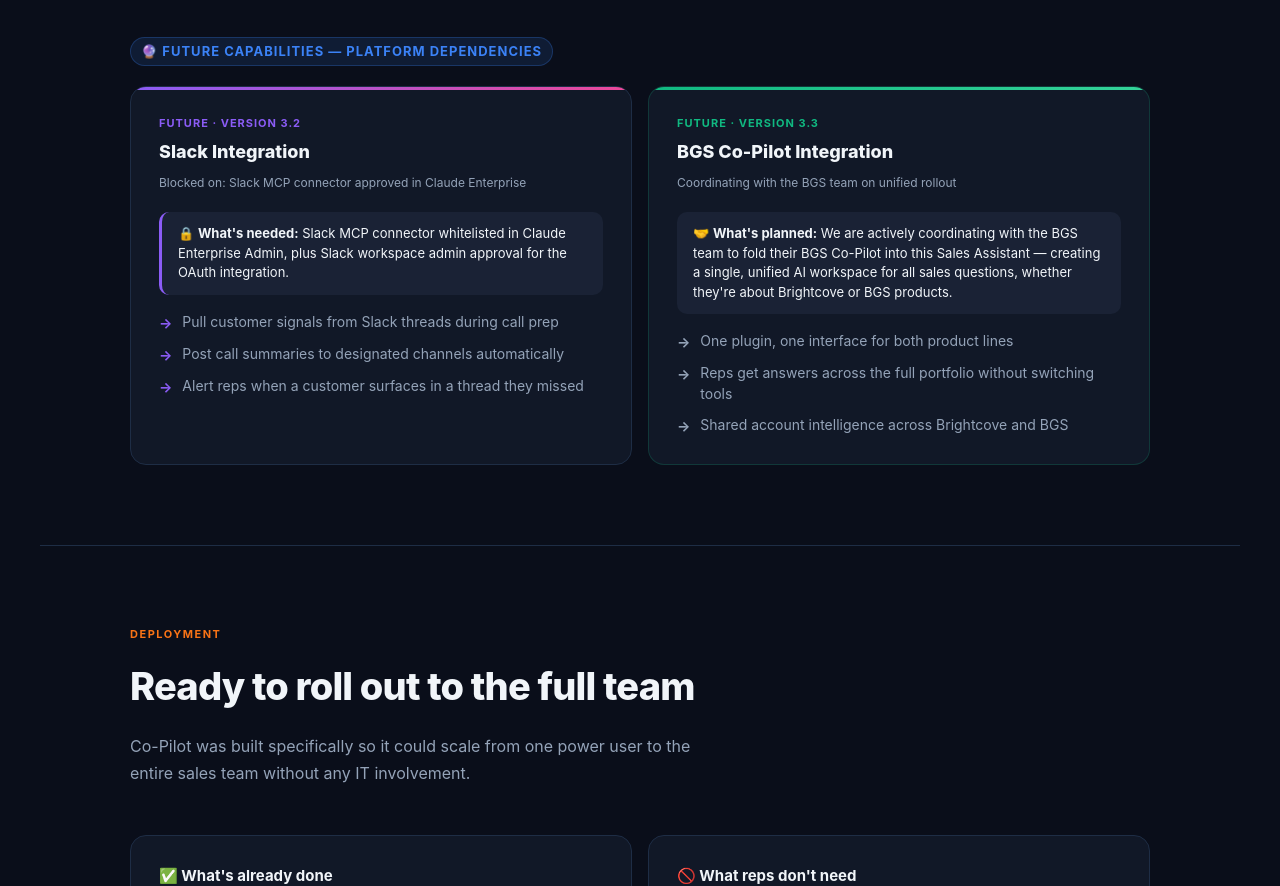
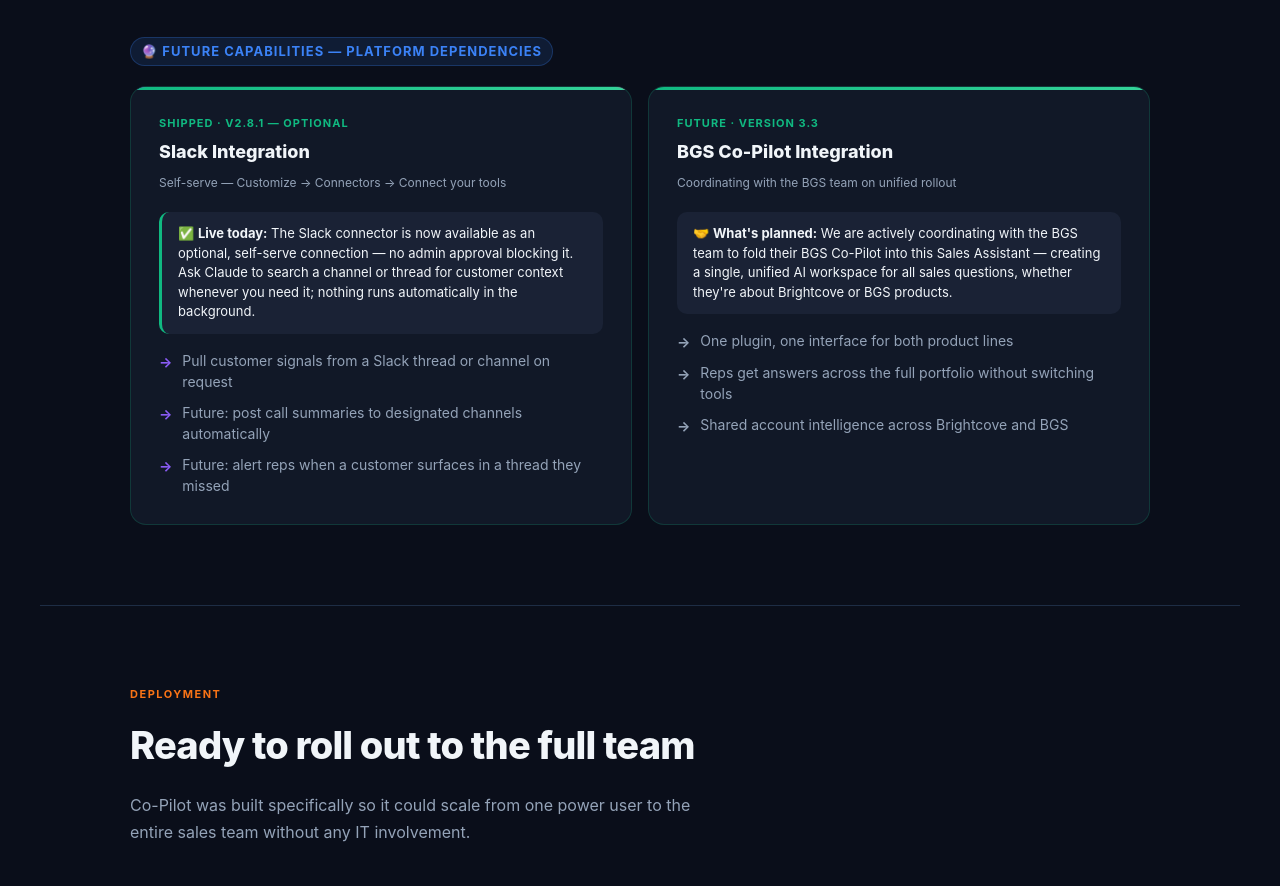
Before and after one commit to nveer/brightcove-sales-co-pilot, a plain HTML site: page docs/sales-co-pilot-overview.html in a window 1280 px wide. Shown: the part 4195-5081 px from the top of the page. Drawn offline with Linux system fonts and the light colour scheme.

Commit message:
Add Slack platform card and update roadmap to reflect it's now live

```diff
--- a/docs/sales-co-pilot-overview.html
+++ b/docs/sales-co-pilot-overview.html
@@ -566,17 +566,18 @@
     </div>
     <div class="roadmap-grid">
 
-      <div class="roadmap-card v32">
-        <div class="roadmap-version">Future · Version 3.2</div>
+      <div class="roadmap-card v32" style="border-color: rgba(16,185,129,0.2);">
+        <div style="position: absolute; top: 0; left: 0; right: 0; height: 3px; background: linear-gradient(90deg, var(--green), #34d399); border-radius: 16px 16px 0 0;"></div>
+        <div class="roadmap-version" style="color: var(--green);">Shipped · v2.8.1 — Optional</div>
         <div class="roadmap-title">Slack Integration</div>
-        <div class="roadmap-timing">Blocked on: Slack MCP connector approved in Claude Enterprise</div>
-        <div class="roadmap-impact" style="margin-bottom: 16px;">
-          🔒 <strong>What's needed:</strong> Slack MCP connector whitelisted in Claude Enterprise Admin, plus Slack workspace admin approval for the OAuth integration.
+        <div class="roadmap-timing">Self-serve — Customize → Connectors → Connect your tools</div>
+        <div class="roadmap-impact" style="margin-bottom: 16px; border-left-color: var(--green);">
+          ✅ <strong>Live today:</strong> The Slack connector is now available as an optional, self-serve connection — no admin approval blocking it. Ask Claude to search a channel or thread for customer context whenever you need it; nothing runs automatically in the background.
         </div>
         <ul class="roadmap-features">
-          <li>Pull customer signals from Slack threads during call prep</li>
-          <li>Post call summaries to designated channels automatically</li>
-          <li>Alert reps when a customer surfaces in a thread they missed</li>
+          <li>Pull customer signals from a Slack thread or channel on request</li>
+          <li style="color: var(--muted);">Future: post call summaries to designated channels automatically</li>
+          <li style="color: var(--muted);">Future: alert reps when a customer surfaces in a thread they missed</li>
         </ul>
       </div>
 
```
Also changed, not shown: docs/index.html (+26 -0 lines).
